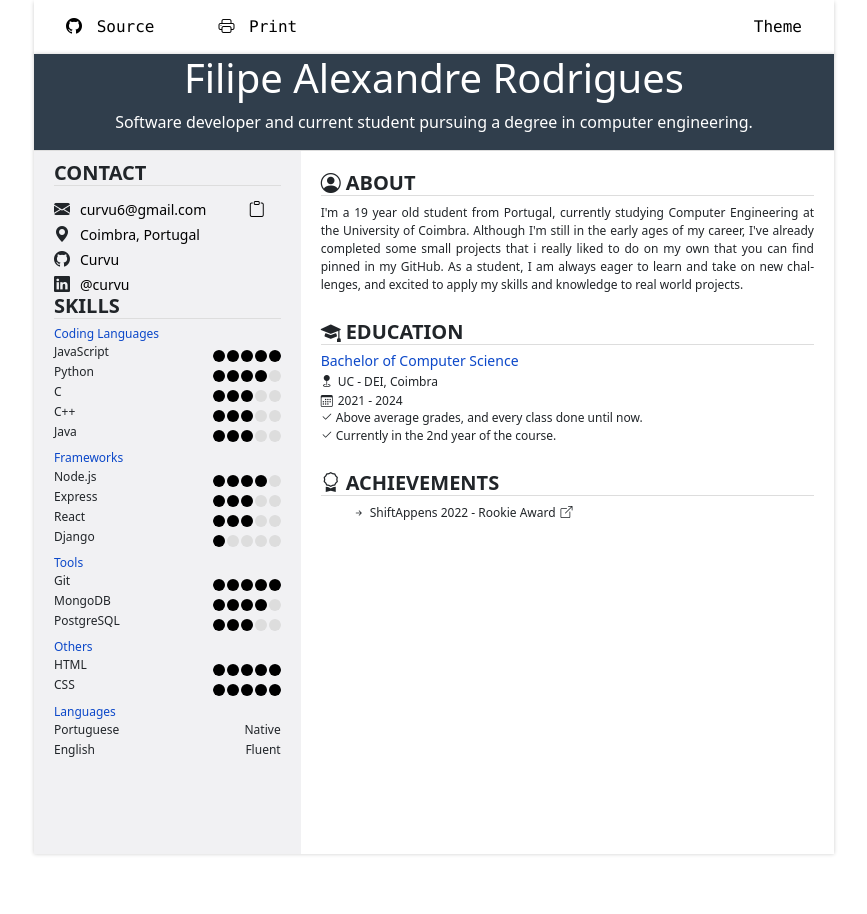
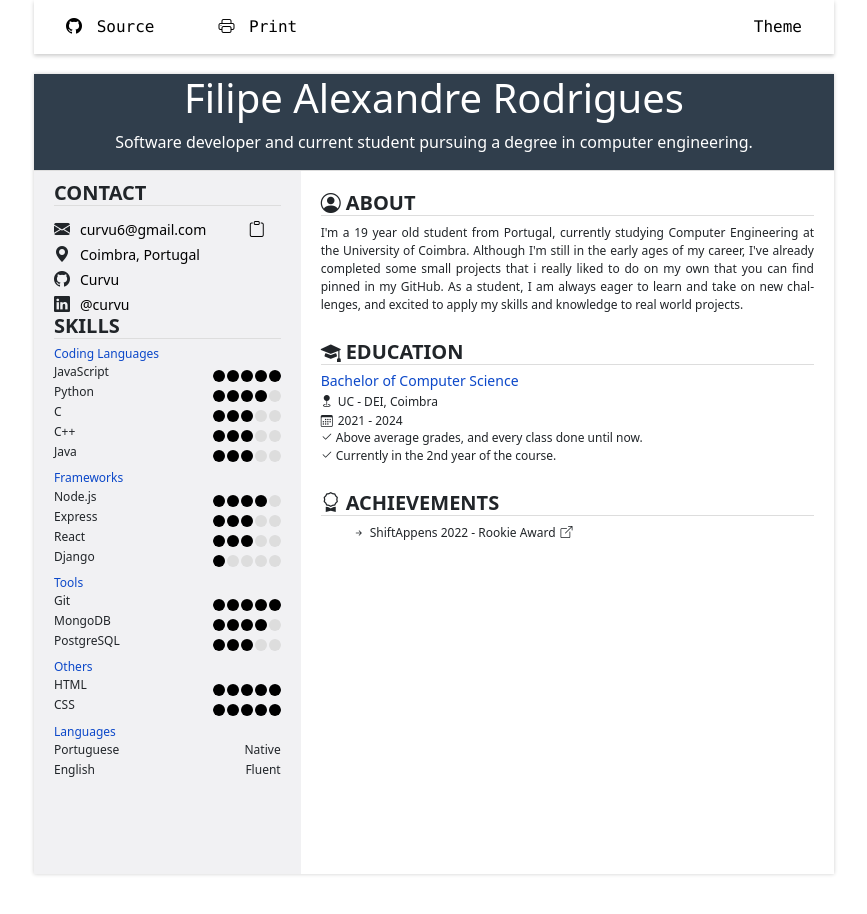
Before and after one commit to Curvu/curvu.github.io, a React (Create React App) app: page / in a window 1280 px wide. Shown: the top 914 px of the page, without its empty margins (206-1073 px from the left). Built offline with nearby package versions, Linux system fonts and the light colour scheme.

Commit message:
fix header

```diff
--- a/src/components/Header/header.css
+++ b/src/components/Header/header.css
@@ -28,7 +28,7 @@
   background-color: #fff;
   box-shadow: 0 2px 4px 0 rgba(0, 0, 0, 0.2);
   max-width: 800px;
-  margin: 0 auto;
+  margin: 0 auto 20px auto;
 }
 
 @media print {
```
